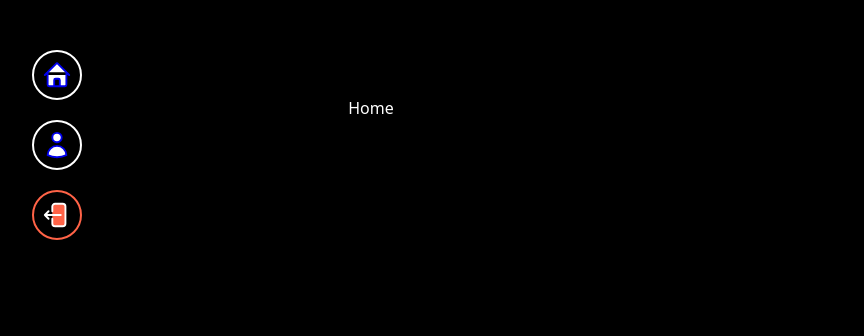
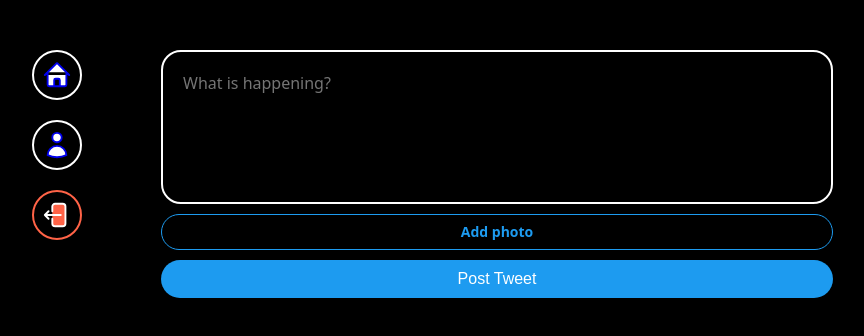
Before and after one commit to ungra/vite_project, a React (Vite) app: page / in a window 1280 px wide. Shown: the top 336 px of the page, without its empty margins (237-1101 px from the left). Built offline with nearby package versions, Linux system fonts and the light colour scheme; no server answers; sample sign-in values are in the browser's storage.

Commit message:
make a post tweet form

```diff
--- /dev/null
+++ b/src/components/post-tweet-form.tsx
@@ -0,0 +1,92 @@
+import { useState } from "react";
+import styled from "styled-components";
+
+const Form = styled.form`
+  display: flex;
+  flex-direction: column;
+  gap: 10px;
+`;
+const TextArea = styled.textarea`
+  border: 2px solid white;
+  padding: 20px;
+  border-radius: 20px;
+  font-size: 16px;
+  color: white;
+  background-color: black;
+  width: 100%;
+  resize: none;
+  font-family: system-ui, -apple-system, BlinkMacSystemFont, "Segoe UI", Roboto,
+    Oxygen, Ubuntu, Cantarell, "Open Sans", "Helvetica Neue", sans-serif;
+  &::placeholder {
+    font-size: 16px;
+  }
+  &:focus {
+    outline: none;
+    border-color: #1d9bf0;
+  }
+`;
+const AttachFileButton = styled.label`
+  padding: 10px 0px;
+  color: #1d9bf0;
+  text-align: center;
+  border-radius: 20px;
+  border: 1px solid #1d9bf0;
+  font-size: 14px;
+  font-weight: 600;
+  cursor: pointer;
+`;
+const AttachFileInput = styled.input`
+  display: none;
+`;
+const SubmitBtn = styled.input`
+  background-color: #1d9bf0;
+  color: white;
+  border: none;
+  padding: 10px 0px;
+  border-radius: 20px;
+  font-size: 16px;
+  cursor: pointer;
+  &:hover,
+  &:active {
+    opacity: 0.8;
+  }
+`;
+
+export default function PostTweetForm() {
+  const [isLoading, setLoading] = useState(false);
+  const [tweet, setTweet] = useState("");
+  const [file, setFile] = useState<File | null>(null);
+  const onChange = (e: React.ChangeEvent<HTMLTextAreaElement>) => {
+    setTweet(e.target.value);
+  };
+  const onFileChange = (e: React.ChangeEvent<HTMLInputElement>) => {
+    const { files } = e.target;
+    if (files && files.length === 1) {
+      setFile(files[0]);
+    }
+  };
+  return (
+    <Form>
+      <TextArea
+        onChange={onChange}
+        value={tweet}
+        rows={5}
+        maxLength={180}
+        placeholder="What is happening?"
+      />
+      <AttachFileButton htmlFor="file">
+        {file ? "Photo added ✅" : "Add photo"}
+      </AttachFileButton>
+      <AttachFileInput
+        onChange={onFileChange}
+        type="file"
+        id="file"
+        accept="image/*"
+      />
+      <SubmitBtn
+        type="submit"
+        value={isLoading ? "Posting..." : "Post Tweet"}
+      />
+    </Form>
+  );
+}
--- a/src/routes/Home.tsx
+++ b/src/routes/Home.tsx
@@ -1,18 +1,12 @@
 import styled from "styled-components";
+import PostTweetForm from "../components/post-tweet-form";
 
-const Wrapper = styled.div`
-  height: 100%;
-  display: flex;
-  flex-direction: column;
-  align-items: center;
-  width: 420px;
-  padding: 50px 0px;
-`;
+const Wrapper = styled.div``;
 
 export default function Home() {
   return (
     <Wrapper>
-      <h1>Home</h1>
+      <PostTweetForm />
     </Wrapper>
   );
 }
```
